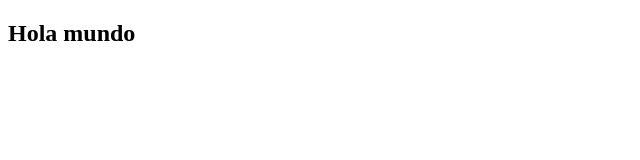
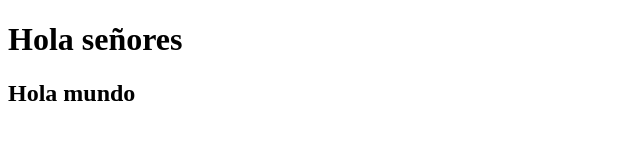
Before and after one commit to Marcos-Marano/MiPrimerGit, a plain HTML site: page index.html in a window 1280 px wide. Shown: the whole page, without its empty margins (0-640 px from the left). Drawn offline with Linux system fonts and the light colour scheme.

```diff
--- a/index.html
+++ b/index.html
@@ -7,6 +7,7 @@
     <title>Document</title>
 </head>
 <body>
+    <h1>Hola señores</h1>
     <h2>Hola mundo
     </h2>
 </body>
```
